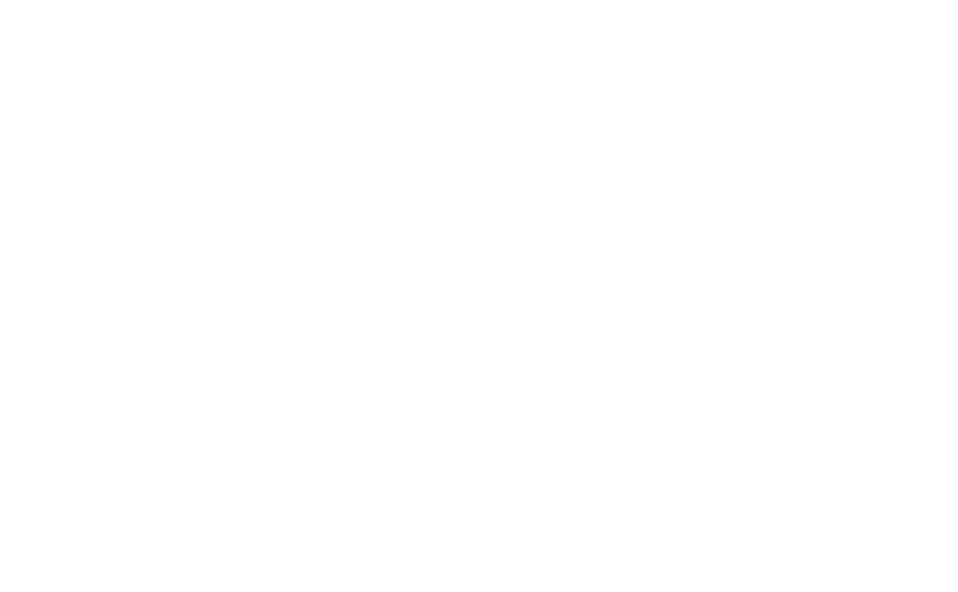
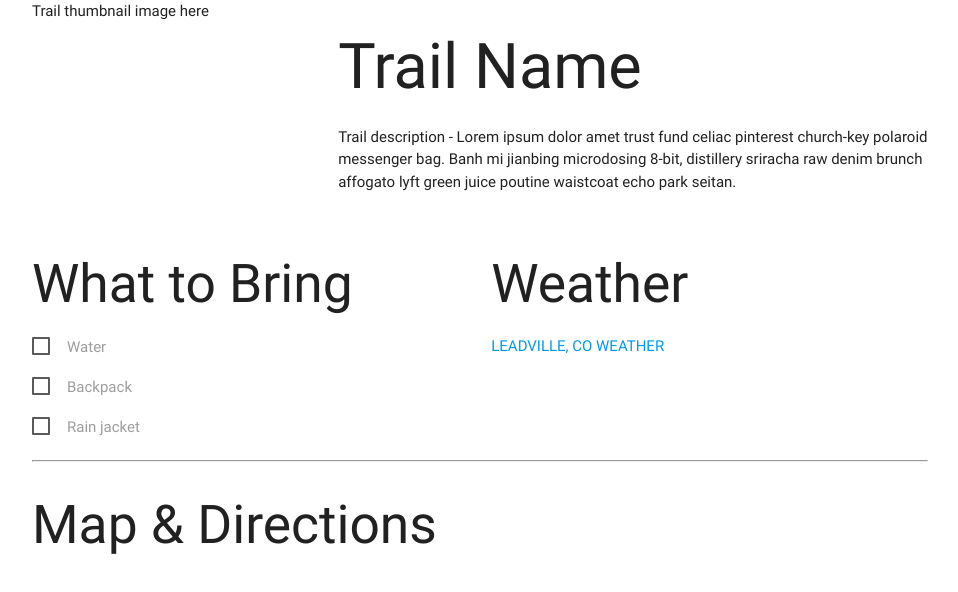
Before and after one commit to WslyStvnChng/trailBlazer, a plain HTML site: page trail-info.html in a window 1280 px wide. Shown: the whole page, without its empty margins (160-1118 px from the left). Drawn offline with nearby package versions, Linux system fonts and the light colour scheme; a script that the page names is missing.

Commit message:
base html file with no styling

```diff
--- a/trail-info.html
+++ b/trail-info.html
@@ -6,8 +6,8 @@
   <meta http-equiv="X-UA-Compatible" content="ie=edge">
   <title>Trail Details</title>
 
-  <!-- Materialize CSS -->
-  <link rel="stylesheet" href="https://cdnjs.cloudflare.com/ajax/libs/materialize/0.100.2/css/materialize.min.css">
+  <!-- Compiled and minified CSS -->
+    <link rel="stylesheet" href="https://cdnjs.cloudflare.com/ajax/libs/materialize/0.100.2/css/materialize.min.css">
 
   <!-- JQuery -->
   <script src="https://code.jquery.com/jquery.js"></script>
@@ -18,11 +18,67 @@
 </head>
 
 <body>
+  <div class="container">
+
+    <!-- Insert site header here -->
+
+    <!-- Thumbnail and trail name/description -->
+    <div class="row">
+      <div class="col s4">
+        Trail thumbnail image here
+      </div>
+      <div class="col s8">
+        <h1>Trail Name</h1>
+        <p>Trail description - Lorem ipsum dolor amet trust fund celiac pinterest church-key polaroid messenger bag. Banh mi jianbing microdosing 8-bit, distillery sriracha raw denim brunch affogato lyft green juice poutine waistcoat echo park seitan.</p>
+      </div>
+    </div>
+
+    <!-- Checklist and weather widget -->
+    <div class="row">
+      <div class="col s6">
+        <h2>What to Bring</h2>
+          <!-- Dynamically insert checklist here -->
+          <form action="#">
+            <p>
+              <input type="checkbox" id="test1" class="checkbox" />
+              <label for="test1" class="checklist-item">Water</label>
+            </p>
+            <p>
+              <input type="checkbox" id="test2" class="checkbox" />
+              <label for="test2" class="checklist-item">Backpack</label>
+            </p>
+            <p>
+              <input type="checkbox" id="test3" class="checkbox" />
+              <label for="test3" class="checklist-item">Rain jacket</label>
+            </p>
+      </div>
+      <div class="col s6">
+        <h2>Weather</h2>
+        <!-- Insert weather widget here -->
+        <a class="weatherwidget-io" href="https://forecast7.com/en/39d25n106d29/leadville/?unit=us" data-label_1="LEADVILLE, CO" data-label_2="WEATHER" data-icons="Climacons Animated" data-theme="original" data-baseColor="#3dc063" data-highColor="#ffe7e1" data-lowColor="#dae9ff" data-sunColor="#ffd786" data-cloudColor="#e1f6ff" data-cloudFill="rgba(224, 243, 255, 0.45)" >LEADVILLE, CO WEATHER</a>
+          <script>
+          !function(d,s,id){var js,fjs=d.getElementsByTagName(s)[0];if(!d.getElementById(id)){js=d.createElement(s);js.id=id;js.src="https://weatherwidget.io/js/widget.min.js";fjs.parentNode.insertBefore(js,fjs);}}(document,"script","weatherwidget-io-js");
+          </script>
+      </div>
+    </div>
+
+    <hr>
+
+    <!-- Google Maps and directions -->
+    <div class="row">
+      <div class="col s12">
+        <h2>Map & Directions</h2>
+      </div>
+    </div>
 
 
+  </div>
 
   <!--Javascript file -->
   <script type="text/javascript" src="assets/javascript/trail-info.js"></script>
 
+  <!-- Compiled and minified JavaScript for Materialize -->
+  <script src="https://cdnjs.cloudflare.com/ajax/libs/materialize/0.100.2/js/materialize.min.js"></script>
+
 </body>
 </html>
```
